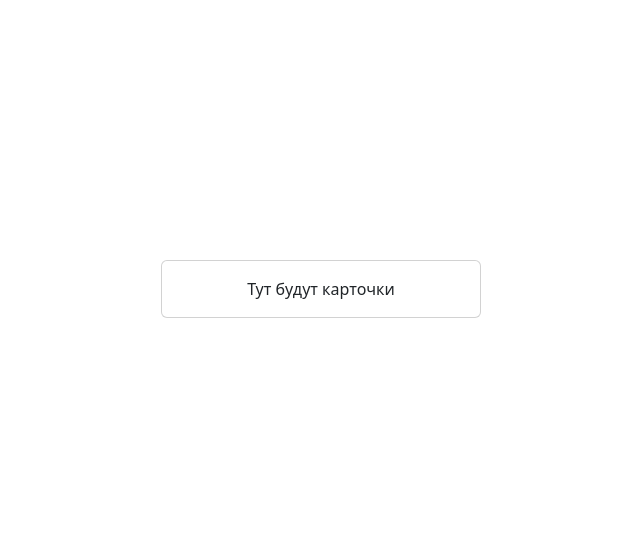
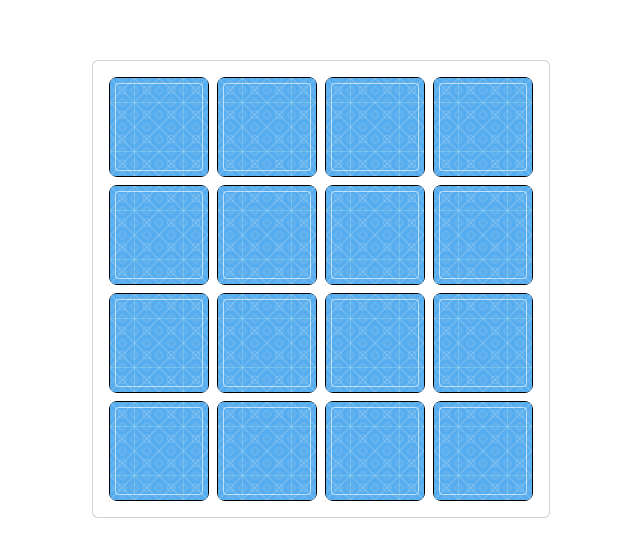
Before and after one commit to jun-hackathon-31/memory-game-frontend, a React (Vite) app in the folder memory-game/: page / in a window 1280 px wide. Shown: the part 111-668 px from the top of the page, without its empty margins (319-959 px from the left). Built offline with nearby package versions, Linux system fonts and the light colour scheme.

Commit message:
add cards on generated field

```diff
--- a/memory-game/src/components/Card/Card.css
+++ b/memory-game/src/components/Card/Card.css
@@ -1,6 +1,6 @@
 .custom-card {
-    width: 300px;
-    height: 300px;
+    width: 100px;
+    height: 100px;
     border: 1px solid black;
     border-radius: 8px;
     cursor: pointer;
--- a/memory-game/src/components/Card/Card.jsx
+++ b/memory-game/src/components/Card/Card.jsx
@@ -2,7 +2,7 @@ import { useState } from 'react';
 import { Image } from 'react-bootstrap';
 import './Card.css';
 
-const CustomCard = ({ card }) => {
+const CustomCard = ({ cardUrl }) => {
     const [isFlipped, setIsFlipped] = useState(false);
 
     const handleClick = () => {
@@ -12,7 +12,7 @@ const CustomCard = ({ card }) => {
     return (
         <div className={isFlipped ? 'custom-card flipped' : 'custom-card'} onClick={handleClick}>
             <div className='front'>
-                <Image src={card.img} fluid />
+                <Image src={cardUrl} fluid />
             </div>
             <div className='back'>
                 <Image src='src/images/cover.svg' fluid />
--- a/memory-game/src/components/Field/Field.jsx
+++ b/memory-game/src/components/Field/Field.jsx
@@ -1,12 +1,22 @@
-import Card from 'react-bootstrap/Card';
+import { Card as BootstrapCard, Container, Row, Col } from 'react-bootstrap';
+import { CARD_NAMES } from '../../constants';
 import { generateField } from '../../utils';
+import { useState } from 'react';
+import CustomCard from '../Card/Card';
 
 function Field() {
-  console.log(generateField());
+  const [field,] = useState(generateField());
+
+  const cards = field.map((row, i) => {
+    return <Row key={`row ${i}`} className="my-2 mx-2" style={{ gap: '0.5rem'}}>{row.map((element, j) =>
+      <Col className="px-0" key={`card [${i}, ${j}]`}><CustomCard cardUrl={`src/images/${CARD_NAMES[element]}.svg`} /></Col>
+    )}</Row>
+  });
+
   return (
-    <Card style={{ width: '20rem' }}>
-      <Card.Body>Тут будут карточки</Card.Body>
-    </Card>
+    <BootstrapCard>
+      <Container className="p-2">{cards}</Container>
+    </BootstrapCard>
   );
 }
 
--- a/memory-game/src/components/constants/index.js
+++ b/memory-game/src/constants/index.js
@@ -1,9 +1,8 @@
 export const CARD_NAMES = {
-    'BALOON_DOG': 'baloon-dog',
+    'BALLOON_DOG': 'balloon-dog',
     'BIKE': 'bike',
     'CANDIES': 'candies',
     'CHILDREN': 'children',
-    'COVER': 'cover',
     'CRAYON': 'crayon',
     'DINOSAUR': 'dinosaur',
     'FATHER': 'father',
--- a/memory-game/src/utils/index.js
+++ b/memory-game/src/utils/index.js
@@ -1,4 +1,4 @@
-import { CARD_NAMES } from "../components/constants";
+import { CARD_NAMES } from "../constants";
 
 export function generateField() {
     // the size of the field is 4
```
